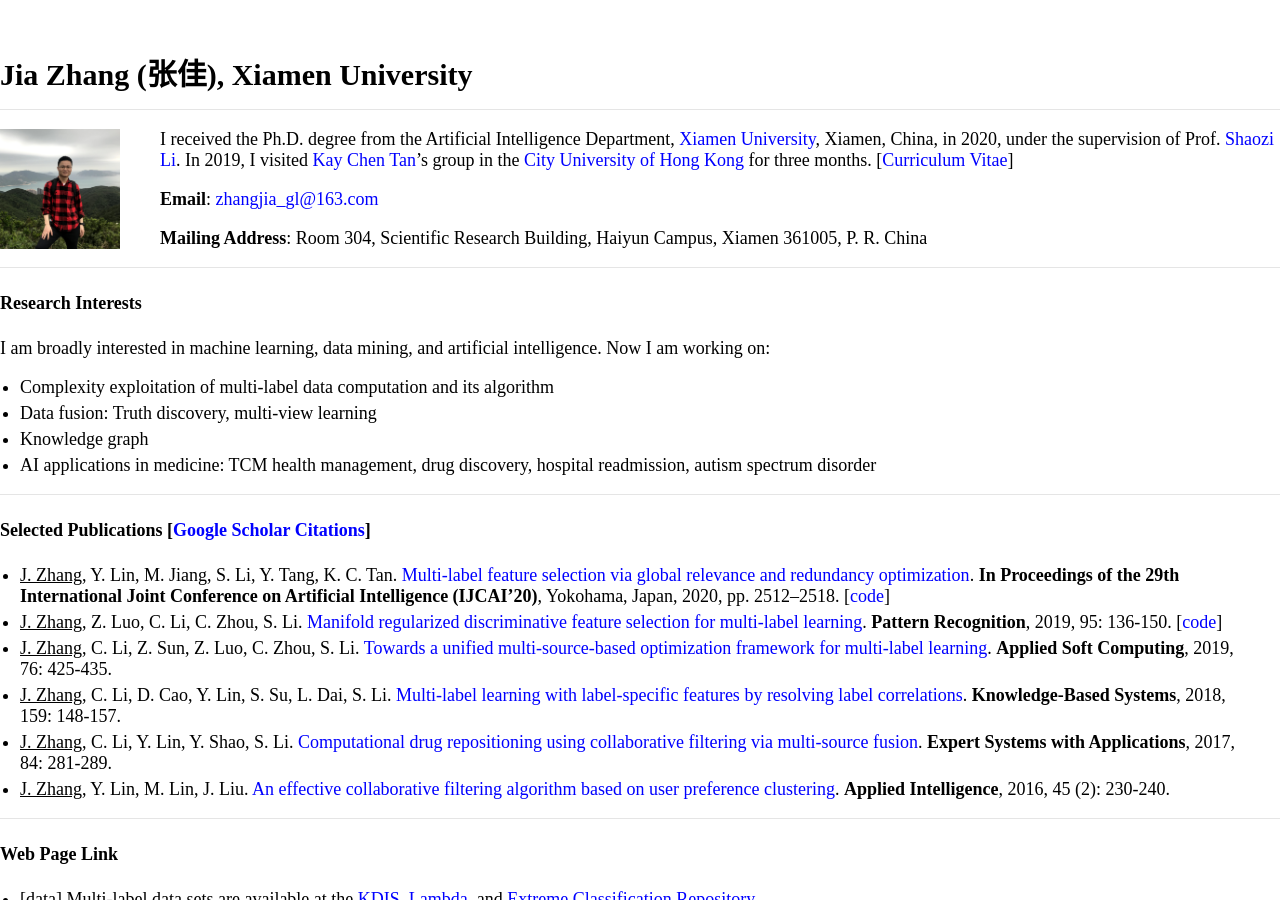
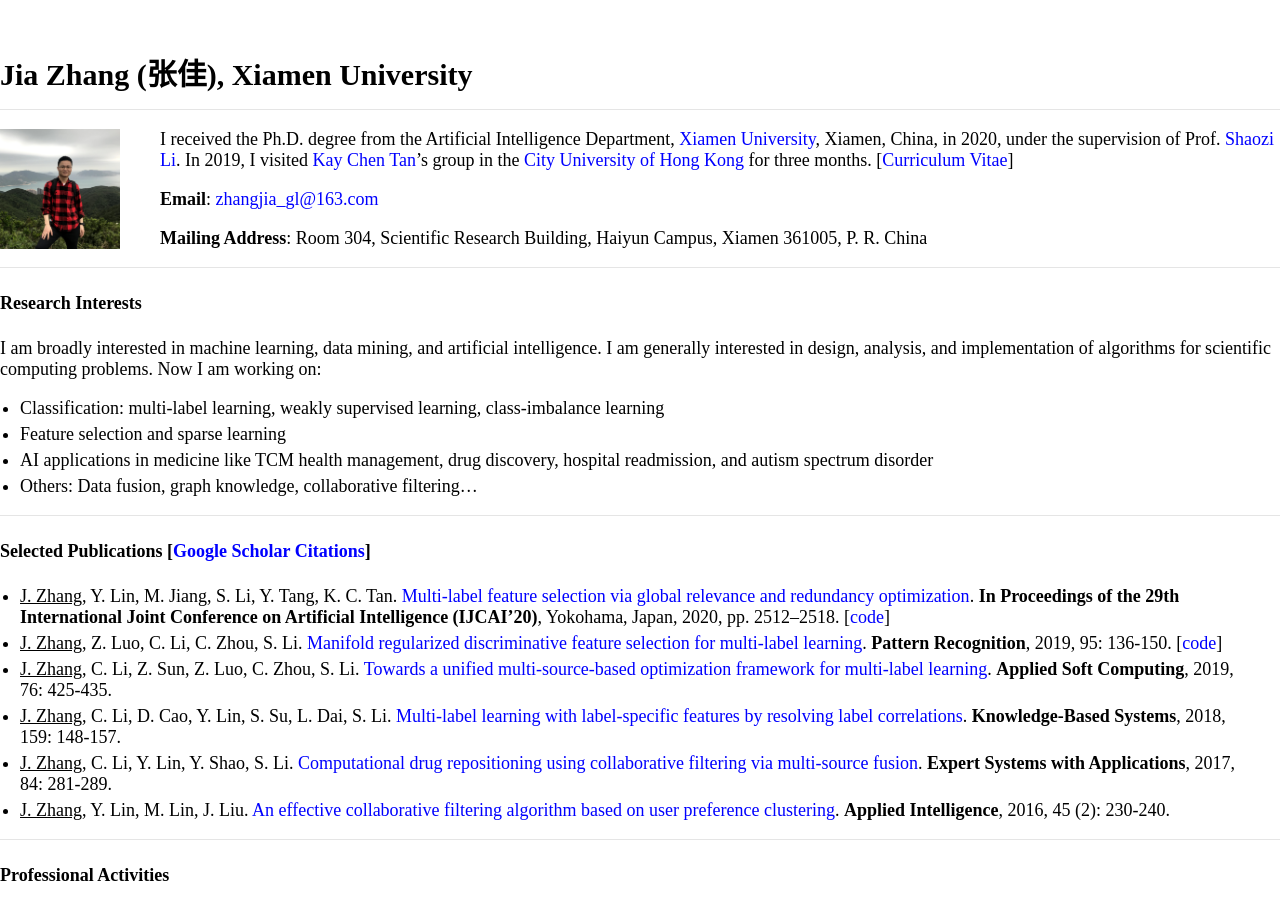
Before and after one commit to jiazhang-ml/jiazhang-ml.github.io, a Jekyll site: the page built from index.md, in a window 1280 px wide and 900 px high. Built offline with Jekyll 4.4.1, drawn with Linux system fonts in a browser that asks for light colours; some of the changed text lies outside the part shown.

Commit message:
Update index.md

```diff
--- a/index.md
+++ b/index.md
@@ -15,11 +15,12 @@ I received the Ph.D. degree from the Artificial Intelligence Department, [Xiamen
 
 #### Research Interests
 
-I am broadly interested in machine learning, data mining, and artificial intelligence. Now I am working on:
-* Complexity exploitation of multi-label data computation and its algorithm
-* Data fusion: Truth discovery, multi-view learning
-* Knowledge graph
-* AI applications in medicine: TCM health management, drug discovery, hospital readmission, autism spectrum disorder
+I am broadly interested in machine learning, data mining, and artificial intelligence. I am generally interested in design, analysis, and implementation of algorithms for scientific computing problems. Now I am working on:
+
+* Classification: multi-label learning, weakly supervised learning, class-imbalance learning
+* Feature selection and sparse learning
+* AI applications in medicine like TCM health management, drug discovery, hospital readmission, and autism spectrum disorder
+* Others: Data fusion, graph knowledge, collaborative filtering...
 
 ---
 
@@ -33,19 +34,5 @@ I am broadly interested in machine learning, data mining, and artificial intelli
 
 ---
 
-#### Web Page Link
-* [data] Multi-label data sets are available at the [KDIS](http://www.uco.es/kdis/mllresources/), [Lambda](http://www.lamda.nju.edu.cn/files/MDDM-expdata.rar), and [Extreme Classification Repository](http://manikvarma.org/downloads/XC/XMLRepository.html).
-* [KDnuggets: Machine Learning, Data Science, Big Data, Analytics, AI](https://www.kdnuggets.com/)
-* List of International Publications at [DBLP](https://dblp.uni-trier.de/db/). Some Links of Native Publications: [软件学报](http://navi.cnki.net/knavi/JournalDetail?pcode=CJFD&pykm=RJXB), [计算机学报](http://navi.cnki.net/knavi/JournalDetail?pcode=CJFD&pykm=JSJX), [中国科学:信息科学](http://navi.cnki.net/knavi/JournalDetail?pcode=CJFD&pykm=PZKX), [计算机研究与发展](http://navi.cnki.net/knavi/JournalDetail?pcode=CJFD&pykm=JFYZ)
-* For reference purpose, CCF provides a public CS jour./conf. ranking list. [[link](https://www.ccf.org.cn/Academic_Evaluation/By_category/)]
-
----
-
 #### Professional Activities
-* Journal:
-    * Reviewer for [IEEE Transactions on Cybernetics (TCYB)](https://mc.manuscriptcentral.com/cyb-ieee)
-    * Reviewer for [Applied Intelligence (APIN)](https://www.editorialmanager.com/apin/Default.aspx)
-    * Reviewer for [IEEE Transactions on Neural Networks and Learning Systems (TNNLS)](https://mc.manuscriptcentral.com/tnnls)
-    * Reviewer for [Pattern Recognition (PR)](https://www.journals.elsevier.com/pattern-recognition/)
-    * Reviewer for [Information Sciences (INS)](https://www.journals.elsevier.com/information-sciences)
-    * Reviewer for [Knowledge-Based Systems (KBS)](https://www.journals.elsevier.com/knowledge-based-systems)
+* Journal Reviewer: [IEEE Transactions on Cybernetics](https://mc.manuscriptcentral.com/cyb-ieee), [IEEE Transactions on Neural Networks and Learning Systems](https://mc.manuscriptcentral.com/tnnls), [Pattern Recognition](https://www.journals.elsevier.com/pattern-recognition/), [Information Sciences](https://www.journals.elsevier.com/information-sciences), [Knowledge-Based Systems](https://www.journals.elsevier.com/knowledge-based-systems), [Applied Intelligence](https://www.editorialmanager.com/apin/Default.aspx)
```
